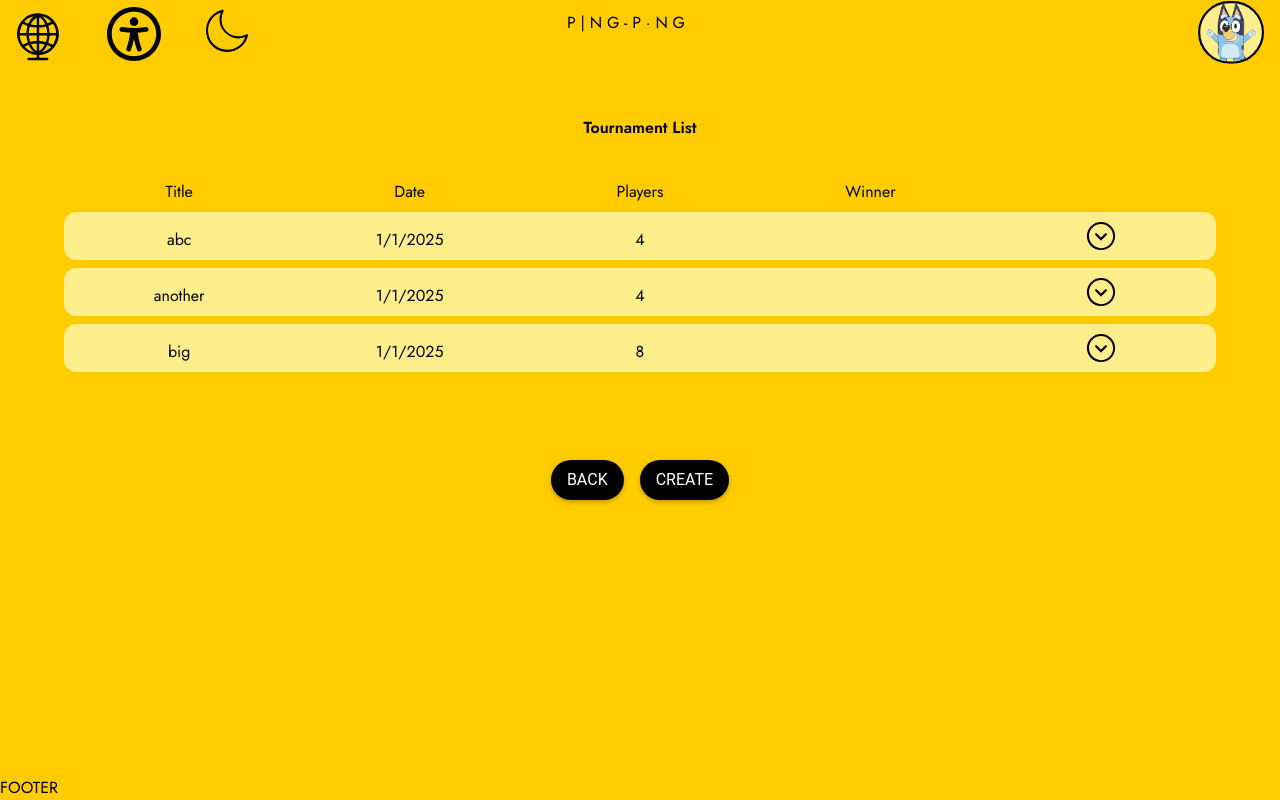
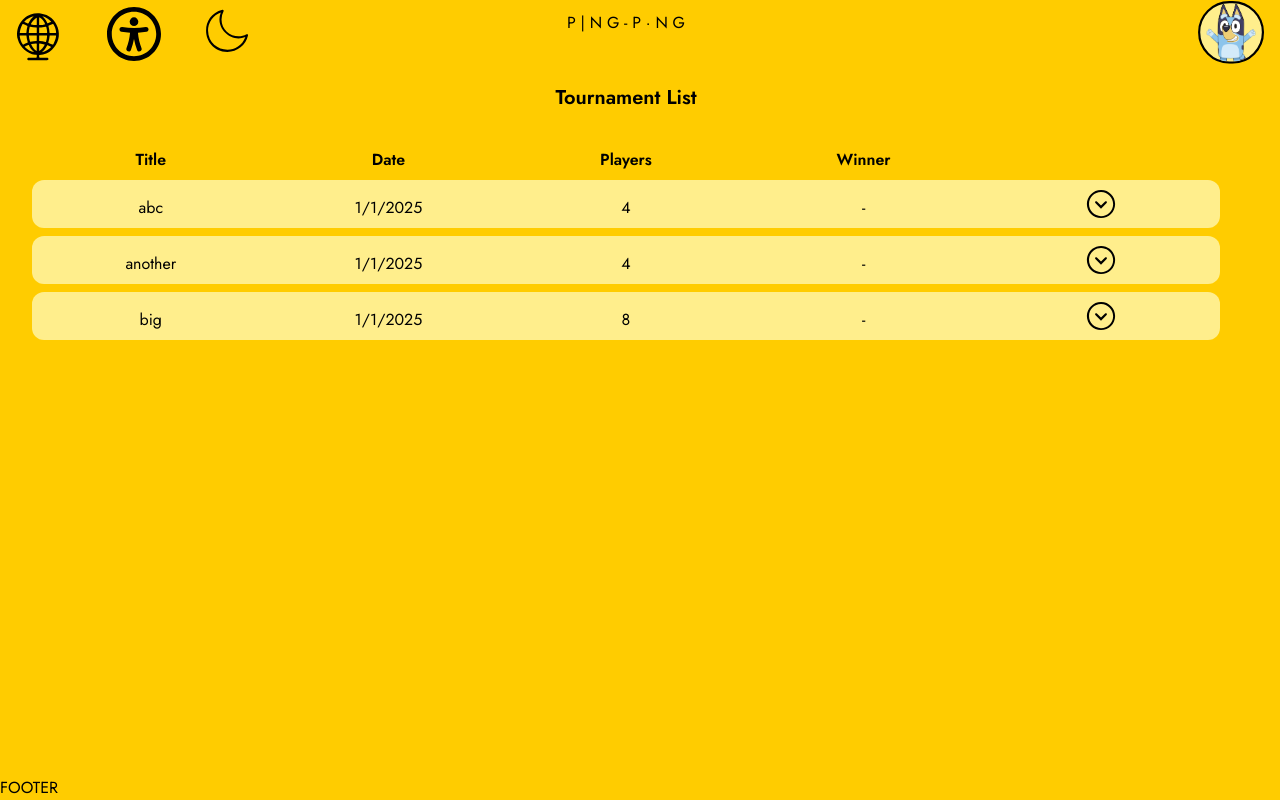
Before and after one commit to Sherry5Wu/ft_trancedence, a React (Vite) app in the folder frontend/: page /tournaments in a window 1280 px wide. Built offline with nearby package versions, Linux system fonts and the light colour scheme.

Commit message:
pages/Tournament/TournamentMain translation and ARIA attributes

```diff
--- a/frontend/pages/Tournament/TournamentMain.tsx
+++ b/frontend/pages/Tournament/TournamentMain.tsx
@@ -1,200 +1,13 @@
-// // pages/Tornament/TournamentMain.tsx
-// // tournament list history in a dropdown layout
-// // user can create a new tournament or go back
-
-// import React, { useState } from 'react';
-// import { useNavigate } from 'react-router-dom';
-// import { GenericButton } from '../../components/GenericButton';
-// import DownArrow from '../../assets/noun-down-arrow-down-1144832.svg?react';
-// import ToBeDoneBracket from '../../components/ToBeDoneBracket';
-
-// const TournamentsPage: React.FC = () => {
-//   const navigate = useNavigate();
-
-//   // Mocked tournament data
-//   interface TournamentStats {
-//     title: string;
-//     date: string; // verify w/ backend, format: 'MM/DD/YY'
-//     totalPlayers: number;
-//     finalWinner: string;
-//     // ...
-//   }
-
-//   const mockTournament: TournamentStats[] = [
-//     { title: 'abc', date: '01/01/25', totalPlayers: 4, finalWinner: 'Lily' },
-//     { title: 'BIG', date: '11/11/11', totalPlayers: 8, finalWinner: 'Bob' },
-//     { title: 'Alpha Cup', date: '03/15/24', totalPlayers: 16, finalWinner: 'Charlie' },
-//     { title: 'Champ Clash', date: '02/10/24', totalPlayers: 8, finalWinner: 'Alice' },
-//     { title: 'Zeta Games', date: '05/05/25', totalPlayers: 4, finalWinner: 'Anna' },
-//     { title: 'Delta Smash', date: '06/06/25', totalPlayers: 16, finalWinner: 'Nina' },
-//     { title: 'Rocket Royale', date: '04/21/24', totalPlayers: 8, finalWinner: 'Kate' },
-//     { title: 'Pixel Fight', date: '07/01/25', totalPlayers: 8, finalWinner: 'Oskari' },
-//     { title: 'Turbo Cup', date: '12/12/24', totalPlayers: 4, finalWinner: 'Lily' },
-//     { title: 'Omega Clash', date: '09/09/24', totalPlayers: 4, finalWinner: 'Bob' },
-//     { title: 'Gamma Gala', date: '08/08/24', totalPlayers: 4, finalWinner: 'Bob' },
-//     { title: 'Knight Knockout', date: '10/10/25', totalPlayers: 8, finalWinner: 'Alice' },
-//   ];
-
-//   const [sort, setSort] = useState<'title' | 'date' | 'finalWinner'>('title');
-//   const [visibleTournamentsCount, setVisibleTournamentsCount] = useState(5);
-//   const [expandedIdx, setExpandedIdx] = useState<number | null>(null);
-
-//   const sortTournaments = [...mockTournament].sort((a, b) => {
-//     if (sort === 'date') {
-//       const [aMonth, aDay, aYear] = a.date.split('/').map(Number);
-//       const [bMonth, bDay, bYear] = b.date.split('/').map(Number);
-//       const dateA = new Date(2000 + aYear, aMonth - 1, aDay);
-//       const dateB = new Date(2000 + bYear, bMonth - 1, bDay);
-//       return dateB.getTime() - dateA.getTime(); // most recent first
-//     }
-//     return a[sort].localeCompare(b[sort]);
-//   });
-
-//   const visibleTournaments = sortTournaments.slice(0, visibleTournamentsCount);
-
-
-//   if (sortTournaments.length === 0) {
-//     return (
-//       <div aria-label="empty leaderboard" className='bg-[#FFEE8C] rounded-full text-center'>
-//         No tournament to show.
-//       </div>
-//     );
-//   }
-
-
-//   return (
-//     <div className="flex flex-col items-center p-8 space-y-6">
-
-//       <h3 className="font-semibold text-center" aria-label="Tournament title" >
-//         Tournament list
-//       </h3>
-
-
-//       {/* Sort Dropdown */}
-//       {/* <div className="flex ">
-//         <label className="mr-2 font-semibold">Sort by:</label>
-//         <select
-//           value={sort}
-//           onChange={(e) => {
-//             setSort(e.target.value as 'title' | 'date' | 'finalWinner');
-//           }}
-//         >
-//           <option value="title">Title (A-Z)</option>
-//           <option value="date">Date </option>
-//           <option value="finalWinner">Winner (A-Z)</option>
-//         </select>
-//       </div> */}
-
-//       <div className="w-full p-4">
-//         <div aria-label="Tournament column headers" className='grid grid-cols-5 mb-1 text-center'>
-//           <span>Title</span>
-//           <span>Date</span>
-//           <span>Players</span>
-//           <span>Winner</span>
-//         </div>
-
-//         {/* Tournament Rows */}
-//         <ul>
-//           {/* {visibleTournaments.map((tournament, idx) => (
-//             <li
-//               key={`${tournament.title}-${idx}`}
-//               className="grid grid-cols-5 text-center items-center bg-[#FFEE8C] rounded-xl h-12 mt-2 hover:scale-105 transform transition ease-in-out duration-300"
-//             >
-//               <span>{tournament.title}</span>
-//               <span>{tournament.date}</span>
-//               <span>{tournament.totalPlayers}</span>
-//               <span>{tournament.finalWinner}</span>
-//               <span>
-//                 <button
-//                   onClick={() => TournamentBracket }>
-//                   <DownArrow className='size-12 hover:cursor-pointer' />
-//                 </button>
-//               </span>
-//             </li>
-//           ))} */}
-//           {visibleTournaments.map((tournament, idx) => {
-//             const isExpanded = expandedIdx === idx;
-
-//             return (
-//               <React.Fragment key={`${tournament.title}-${idx}`}>
-//                 <li
-//                   className={`grid grid-cols-5 text-center items-center rounded-xl h-12 mt-2 transform transition
-//                     ${isExpanded ? 'bg-[#FDFBD4] scale-105' : 'bg-[#FFEE8C]'}
-//                     hover:scale-105 ease-in-out duration-300`}
-//                 >
-//                   <span>{tournament.title}</span>
-//                   <span>{tournament.date}</span>
-//                   <span>{tournament.totalPlayers}</span>
-//                   <span>{tournament.finalWinner}</span>
-//                   <span>
-//                     <button
-//                       onClick={() => setExpandedIdx(isExpanded ? null : idx)}
-//                       aria-label={`Details for ${tournament.title}`}
-//                     >
-//                     <div className={`size-12  transition ease-in-out duration-300 ${isExpanded ? '-rotate-180 opacity-25 ' : 'rotate-0'}`}>
-//                       <DownArrow />
-//                     </div>
-
-//                     </button>
-//                   </span>
-//                 </li>
-
-//                 {isExpanded && (
-//                   <li className="">
-//                     <ToBeDoneBracket tournament={tournament} />
-//                   </li>
-//                 )}
-//               </React.Fragment>
-//             );
-//           })}
-//         </ul>
-
-//         {visibleTournamentsCount < sortTournaments.length && (
-//           <div className="mt-4 text-center">
-//             <button
-//               onClick={() => setVisibleTournamentsCount((prev) => prev + 5)}
-//               className="px-4 py-2 font-semibold">
-//               <DownArrow className='size-20 -mb-15 hover:cursor-pointer' />
-//             </button>
-//           </div>
-//         )}
-//         {visibleTournamentsCount > sortTournaments.length && (
-//             <div className="mt-4 text-center">
-//               <button
-//                 onClick={() => setVisibleTournamentsCount(5)}
-//                 className="px-4 py-2 font-semibold">
-//                 <DownArrow className='size-20 -mb-15 scale-y-[-1] hover:cursor-pointer' />
-//               </button>
-//             </div>
-//           )}
-//         </div>
-
-//       {/* Bottom buttons */}
-//       <div className="flex flex-wrap justify-center gap-4 mt-12">
-//         <GenericButton
-//           className="generic-button"
-//           text="BACK"
-//           onClick={() => navigate('/homeuser')}
-//         />
-//         <GenericButton
-//           className="generic-button"
-//           text="CREATE"
-//           onClick={() => navigate('/tournaments/new')}
-//         />
-//       </div>
-//     </div>
-//   );
-// };
-
-// export default TournamentsPage;
-
+// /src/pages/Tornament/TournamentMain.tsx
 
 import React, { useState } from 'react';
+import { useTranslation } from 'react-i18next';
+import { AccessiblePageDescription } from '../../components/AccessiblePageDescription';
 import { useNavigate } from 'react-router-dom';
 import { GenericButton } from '../../components/GenericButton';
 import DownArrow from '../../assets/noun-down-arrow-down-1144832.svg?react';
-import ToBeDoneBracket from '../../components/ToBeDoneBracket';
-import BracketViewer from '../../components/BracketViewer';
+// import ToBeDoneBracket from '../../components/ToBeDoneBracket';
+// import BracketViewer from '../../components/BracketViewer';
 import ModularBracketViewer from '../../components/ModularBracketViewer';
 
 interface TournamentHistoryRow {
@@ -210,6 +23,7 @@ interface TournamentHistoryRow {
 
 // knockout-style tournament data
 const mockData: TournamentHistoryRow[] = [
+  // abc tournament
   {
     tournament_id: 'abc',
     total_players: 4,
@@ -240,6 +54,7 @@ const mockData: TournamentHistoryRow[] = [
     result: 'win',
     played_at: '2025-01-01T11:00:00',
   },
+  // another tournament
   {
     tournament_id: 'another',
     total_players: 4,
@@ -270,7 +85,6 @@ const mockData: TournamentHistoryRow[] = [
     result: 'win',
     played_at: '2025-01-01T10:00:00',
   },
-
 
   // Round 1 (Quarterfinals) - Stage 3
   {
@@ -351,7 +165,9 @@ const mockData: TournamentHistoryRow[] = [
 
 
 const TournamentsPage: React.FC = () => {
+  const { t } = useTranslation();
   const navigate = useNavigate();
+
   const [expandedId, setExpandedId] = useState<string | null>(null);
   const [visibleTournamentsCount, setVisibleTournamentsCount] = useState(5);
 
@@ -376,36 +192,67 @@ const TournamentsPage: React.FC = () => {
     .sort((a, b) => new Date(b.date).getTime() - new Date(a.date).getTime());
 
   return (
-    <div className="flex flex-col items-center p-8 space-y-6">
-      <h3 className="font-semibold text-center">Tournament List</h3>
+    <main
+      className="pageLayout"
+      role="main"
+      aria-labelledby="pageTitle"
+      aria-describedby="pageDescription"
+    >
+      <AccessiblePageDescription
+        id="pageDescription"
+        text={t('pages.tournament.list.aria.description')}
+      />
 
-      <div className="w-full p-4">
-        <div aria-label="Tournament column headers" className='grid grid-cols-5 mb-1 text-center'>
-          <span>Title</span>
-          <span>Date</span>
-          <span>Players</span>
-          <span>Winner</span>
-          <span></span>
+      <h1 id="pageTitle" className="font-semibold text-center text-xl">
+        {t('pages.tournament.list.title')}
+      </h1>
+
+      <div
+        role="table"
+        aria-label={t('pages.tournament.list.aria.table')}
+        className="w-full p-4"
+      >
+        <div
+          role="row"
+          className="grid grid-cols-5 mb-1 text-center font-semibold"
+        >
+          <span role="columnheader" aria-label={t('pages.tournament.list.aria.columnTitle')}>
+            {t('pages.tournament.list.columnHeaders.title')}
+          </span>
+          <span role="columnheader" aria-label={t('pages.tournament.list.aria.columnDate')}>
+            {t('pages.tournament.list.columnHeaders.date')}
+          </span>
+          <span role="columnheader" aria-label={t('pages.tournament.list.aria.columnPlayers')}>
+            {t('pages.tournament.list.columnHeaders.players')}
+          </span>
+          <span role="columnheader" aria-label={t('pages.tournament.list.aria.columnWinner')}>
+            {t('pages.tournament.list.columnHeaders.winner')}
+          </span>
+          <span aria-hidden="true"></span>
         </div>
 
-        <ul>
-          {tournaments.slice(0, visibleTournamentsCount).map((t, idx) => {
-            const isExpanded = expandedId === t.id;
+        <ul aria-label={t('pages.tournament.list.aria.tournamentList')}>
+          {tournaments.slice(0, visibleTournamentsCount).map((tournament) => {
+            const isExpanded = expandedId === tournament.id;
             return (
-              <React.Fragment key={t.id}>
+              <React.Fragment key={tournament.id}>
                 <li
+                  role="row"
+                  aria-label={t('pages.tournament.list.aria.tournamentRow', { id: tournament.id })}
                   className={`grid grid-cols-5 text-center items-center rounded-xl h-12 mt-2 transition-transform
                     ${isExpanded ? 'bg-[#FDFBD4] scale-105' : 'bg-[#FFEE8C]'}
                     hover:scale-105 ease-in-out duration-300`}
                 >
-                  <span>{t.id}</span>
-                  <span>{t.date}</span>
-                  <span>{t.totalPlayers}</span>
-                  <span>{t.winner}</span>
-                  <span>
+                  <span role="cell">{tournament.id}</span>
+                  <span role="cell">{tournament.date}</span>
+                  <span role="cell">{tournament.totalPlayers}</span>
+                  <span role="cell">{tournament.winner ?? '-'}</span>
+                  <span role="cell">
                     <button
-                      onClick={() => setExpandedId(isExpanded ? null : t.id)}
-                      aria-label={`Expand bracket for ${t.id}`}
+                      onClick={() =>
+                        setExpandedId(isExpanded ? null : tournament.id)
+                      }
+                      aria-label={t('pages.tournament.list.aria.expandButton', { id: tournament.id })}
                     >
                       <div
                         className={`size-12 transition-transform duration-300 ${
@@ -420,50 +267,40 @@ const TournamentsPage: React.FC = () => {
 
                 {isExpanded && (
                   <li className="mt-2">
-                    {/* <ToBeDoneBracket tournament={{ ...t, matches: t.matches! }} /> */}
-                    {/* <BracketViewer matches={t.matches} /> */}
-                    <ModularBracketViewer matches={t.matches} totalPlayers={t.totalPlayers} />
+                    <ModularBracketViewer
+                      matches={tournament.matches}
+                      totalPlayers={tournament.totalPlayers}
+                    />
                   </li>
                 )}
               </React.Fragment>
             );
           })}
         </ul>
+      </div>
 
       {visibleTournamentsCount < tournaments.length && (
         <div className="mt-4 text-center">
           <button
             onClick={() => setVisibleTournamentsCount((prev) => prev + 5)}
-              className="px-4 py-2 font-semibold">
-              <DownArrow className='size-20 -mb-15 hover:cursor-pointer' />
+            aria-label={t('pages.tournament.list.aria.loadMoreButton')}
+          >
+            <DownArrow className="size-20 -mb-15 hover:cursor-pointer" />
           </button>
         </div>
       )}
+
       {visibleTournamentsCount >= tournaments.length && tournaments.length > 5 && (
         <div className="mt-4 text-center">
           <button
             onClick={() => setVisibleTournamentsCount(5)}
-                className="px-4 py-2 font-semibold">
-                <DownArrow className='size-20 -mb-15 scale-y-[-1] hover:cursor-pointer' />
+            aria-label={t('pages.tournament.list.aria.showLessButton')}
+          >
+            <DownArrow className="size-20 -mb-15 scale-y-[-1] hover:cursor-pointer" />
           </button>
         </div>
       )}
-      </div>
-
-      {/* Buttons */}
-      <div className="flex flex-wrap justify-center gap-4 mt-12">
-        <GenericButton
-          className="generic-button"
-          text="BACK"
-          onClick={() => navigate('/homeuser')}
-        />
-        <GenericButton
-          className="generic-button"
-          text="CREATE"
-          onClick={() => navigate('/tournaments/new')}
-        />
-      </div>
-    </div>
+    </main>
   );
 };
 
--- a/frontend/src/locales/en/translation.json
+++ b/frontend/src/locales/en/translation.json
@@ -8,7 +8,10 @@
       "cancel": "Cancel",
       "save": "Save",
       "next": "Next",
+      "back": "Back",
       "ok": "OK",
+      "done": "Done",
+      "create": "Create",
       "signIn": "Sign In",
       "signUp": "Sign Up",
       "logIn": "Log In",
@@ -17,8 +20,7 @@
       "rivals": "Rivals",
       "leaderboard": "Leaderboard",
       "download": "Download",
-      "verify": "Verify",
-      "done": "Done"
+      "verify": "Verify"
     },
     "placeholders": {
       "username": "Enter your username",
@@ -266,6 +268,7 @@
 
     "tournament": {
       "list": {
+        "title": "Tournament List",
         "columnHeaders": {
           "title": "Title",
           "date": "Date",
```
Lines whose indentation alone changed are shown as unchanged.
